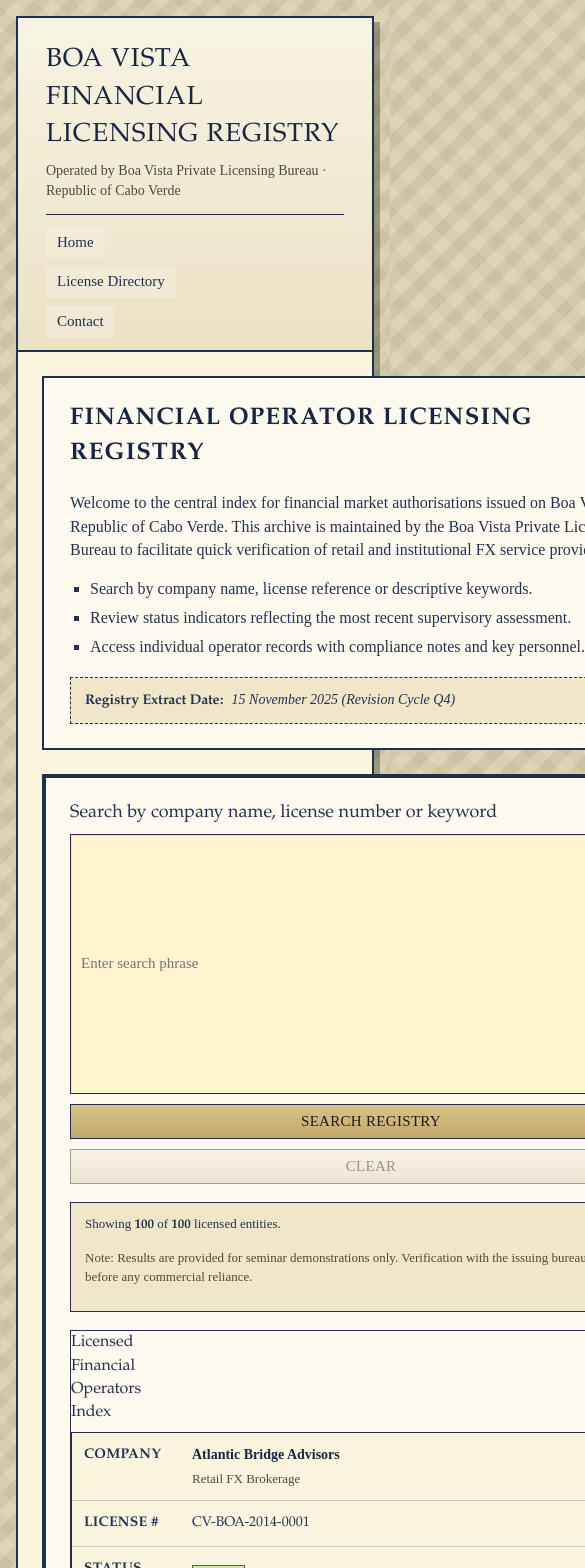
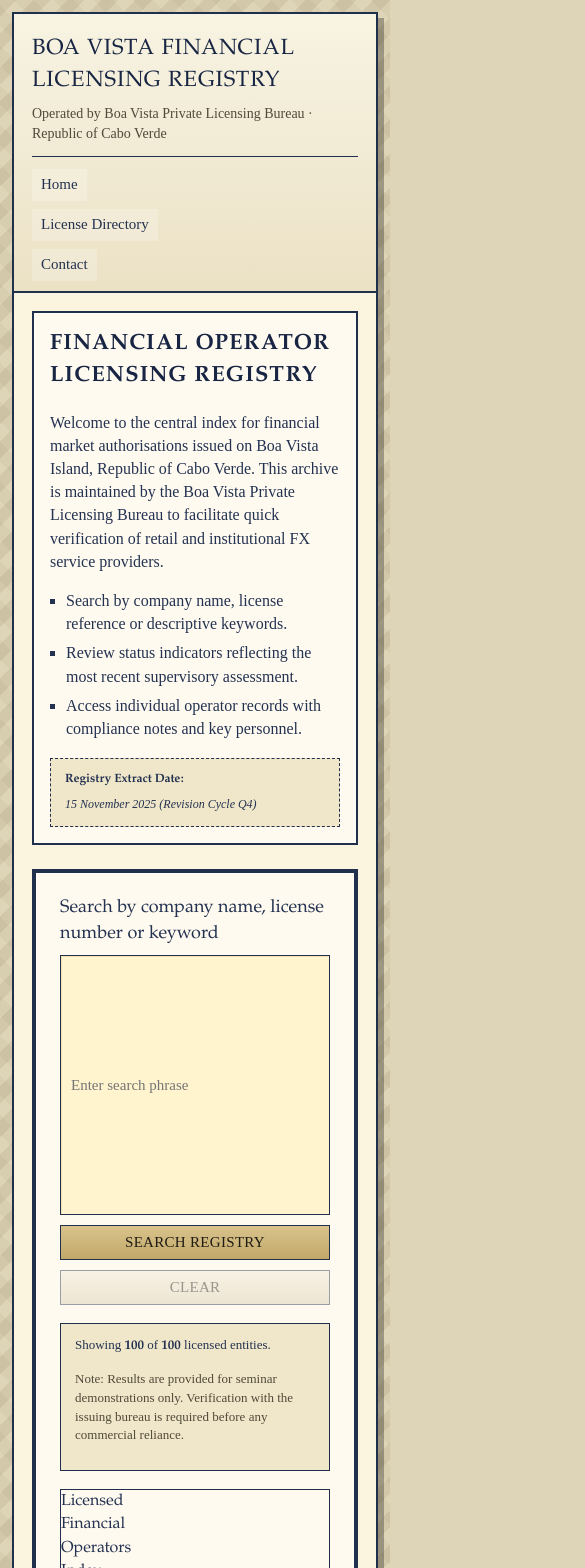
Before and after one commit to jinjinsansan/mock, a Next.js app: page / in a window 390 px wide. Shown: the top 1568 px of the page, 585 px wide, since content can reach past the window. Built offline with nearby package versions, Linux system fonts and the light colour scheme.

Commit message:
Refine responsive layout across registry views
Co-authored-by: factory-droid[bot] <138933559+factory-droid[bot]@users.noreply.github.com>

```diff
--- a/src/app/layout.module.css
+++ b/src/app/layout.module.css
@@ -113,4 +113,34 @@
   .frame {
     margin: 16px;
   }
+
+  .main {
+    padding: 20px;
+  }
 }
+
+@media (max-width: 480px) {
+  .frame {
+    margin: 12px;
+  }
+
+  .header {
+    padding: 20px 18px 10px;
+  }
+
+  .title {
+    font-size: 22px;
+  }
+
+  .main {
+    padding: 18px;
+  }
+
+  .footer {
+    padding: 14px 18px;
+  }
+
+  .nav a {
+    padding: 4px 8px;
+  }
+}
--- a/src/app/page.module.css
+++ b/src/app/page.module.css
@@ -99,6 +99,7 @@
 @media (max-width: 1024px) {
   .layout {
     grid-template-columns: 1fr;
+    gap: 24px;
   }
 
   .sidebar {
@@ -119,4 +120,47 @@
   .noticeBoard h1 {
     font-size: 24px;
   }
+
+  .noticeBoard,
+  .sidebarCard {
+    padding: 18px;
+  }
+
+  .lastUpdated {
+    flex-direction: column;
+    align-items: flex-start;
+    font-size: 13px;
+  }
 }
+
+@media (max-width: 540px) {
+  .layout {
+    gap: 18px;
+  }
+
+  .noticeBoard ul {
+    margin-left: 16px;
+  }
+
+  .sidebarCard {
+    font-size: 13px;
+  }
+}
+
+@media (max-width: 420px) {
+  .noticeBoard {
+    padding: 16px;
+  }
+
+  .sidebarCard {
+    padding: 16px;
+  }
+
+  .noticeBoard h1 {
+    font-size: 22px;
+  }
+
+  .lastUpdated {
+    font-size: 12px;
+  }
+}
--- a/src/components/LicenseSearch.module.css
+++ b/src/components/LicenseSearch.module.css
@@ -86,7 +86,6 @@
 }
 
 .tableWrapper table {
-  min-width: 600px;
   width: 100%;
 }
 
@@ -208,7 +207,7 @@
     border: none;
     border-bottom: 1px solid rgba(31, 47, 76, 0.2);
     position: relative;
-    padding: 12px 12px 12px 120px;
+    padding: 10px 12px 10px 112px;
     font-size: 14px;
   }
 
@@ -227,6 +226,13 @@
     letter-spacing: 0.02em;
   }
 
+  .tableWrapper td::before {
+    max-width: 90px;
+    white-space: nowrap;
+    overflow: hidden;
+    text-overflow: ellipsis;
+  }
+
   .licenseCell {
     word-break: break-word;
   }
@@ -235,3 +241,13 @@
     margin-top: 6px;
   }
 }
+
+@media (max-width: 420px) {
+  .tableWrapper td {
+    padding-left: 104px;
+  }
+
+  .tableWrapper td::before {
+    max-width: 82px;
+  }
+}
```
Also changed, not shown: src/app/contact/page.module.css (+30 -0 lines), src/app/licenses/[slug]/page.module.css (+35 -0 lines), src/app/licenses/[slug]/page.tsx (+7 -7 lines).
